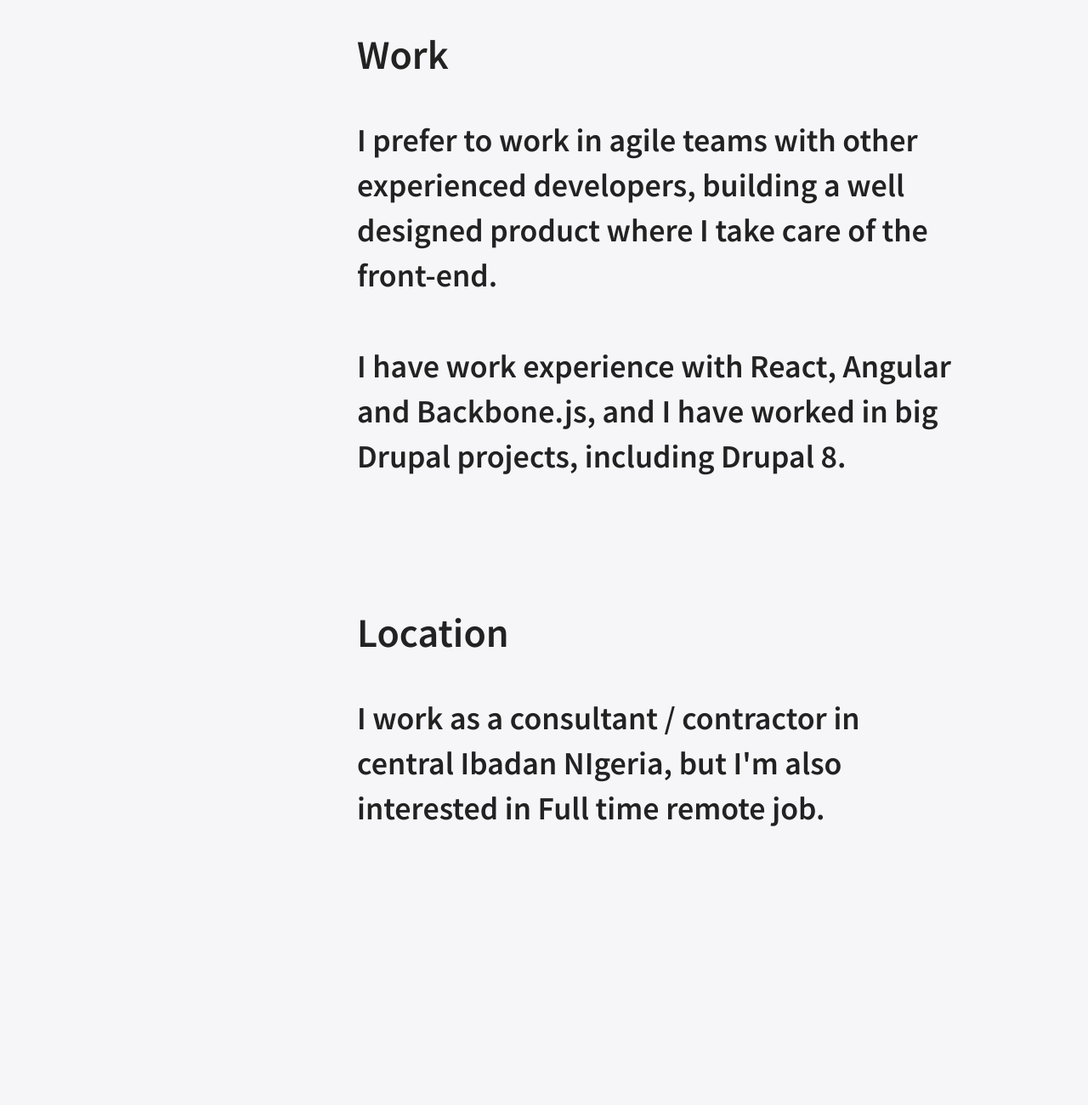
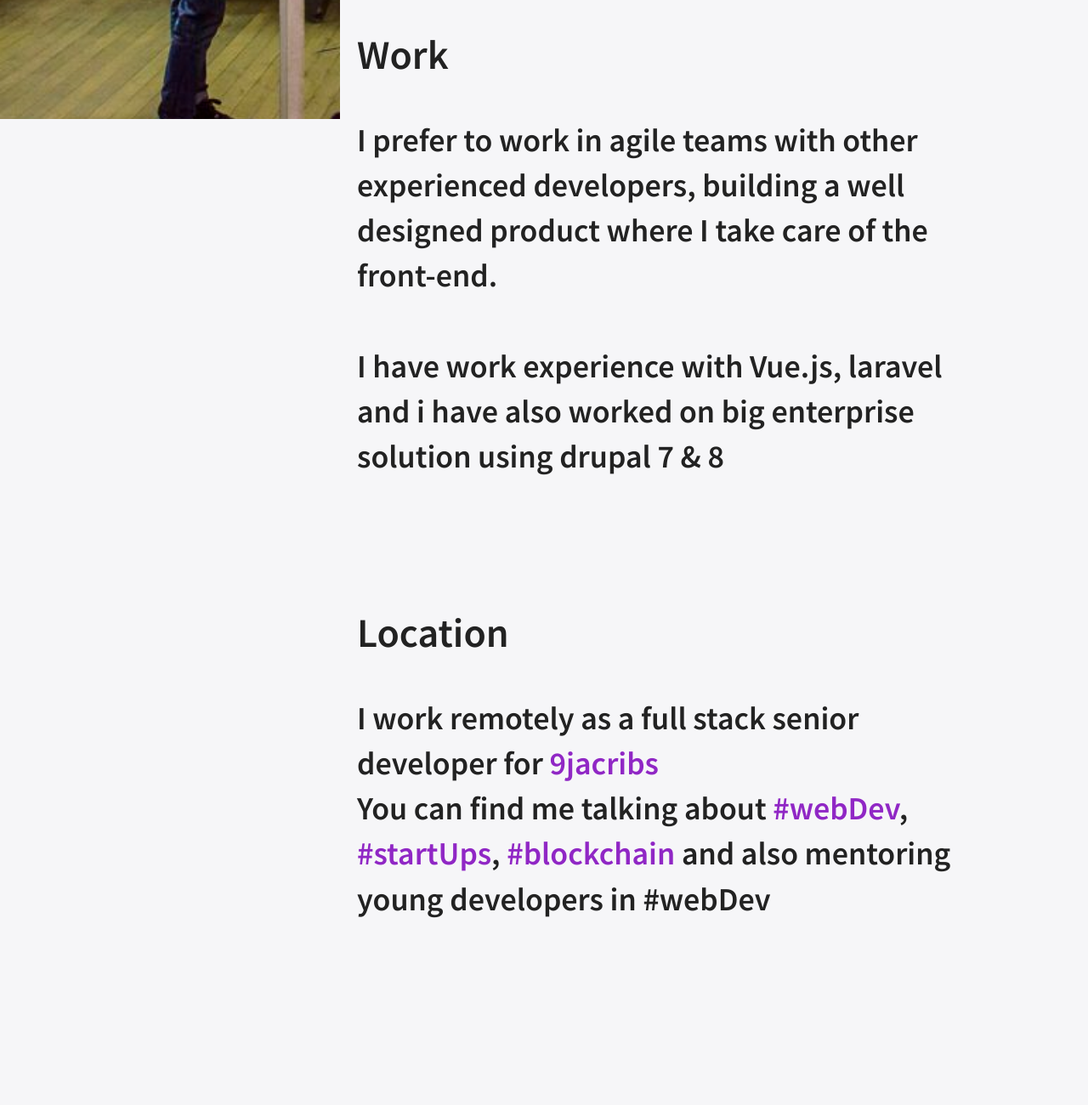
Before and after one commit to dapseen/gh-pages, a plain HTML site: page index.html in a window 1280 px wide. Shown: the part 760-2060 px from the top of the page at 85% size. Drawn offline with nearby package versions, Linux system fonts and the light colour scheme.

Commit message:
bg picture changed

```diff
--- a/css/main.css
+++ b/css/main.css
@@ -12,6 +12,10 @@ html {
     color: #222;
     font-size: 1em;
     line-height: 1.4;
+}
+a, a:hover, a:visited{
+    text-decoration:none;
+    color:#9027c5
 }
 
 /*
@@ -112,9 +116,8 @@ body{
     max-width: 400px;
     width: 40%;
     height: 100vh;
-    background-image:url(img/dapo.png);
-    background-size:contain;
-//background-color: #fff;
+    background-image:url('/gh-pages/img/dapo.png');
+    background-size:cover;
 
 
 }
@@ -249,6 +252,15 @@ body{
     100% { opacity:1; }
 }
 
+.underline{
+    text-decoration:none;
+    color:#9027c5
+}
+
+span.underline:hover{
+    border-bottom:4px solid #404040;
+    cursor:pointer;
+}
 
 /* ==========================================================================
    Helper classes
--- a/index.html
+++ b/index.html
@@ -66,8 +66,7 @@
                 <br>
                 <br>
 
-                I have work experience with React, Angular and Backbone.js, and I have
-                worked in big Drupal projects, including Drupal 8.
+                I have work experience with Vue.js, laravel and i have also worked on big enterprise solution using drupal 7 & 8
             </h3>
         </section>
 
@@ -75,7 +74,10 @@
                 <h2>Location</h2>
 
                 <h3>
-                    I work as a consultant / contractor in central Ibadan NIgeria, but I'm also interested in Full time remote job.
+                    I work remotely as a full stack senior developer for <span class="underline"><a href="https://9jacribs.com" >9jacribs</a></span>
+                    <br>
+                    You can find me talking about <span class="underline">#webDev</span>, <span class="underline">#startUps</span>,
+                    <span class="underline">#blockchain</span> and also mentoring young developers in #webDev
                 </h3>
             </section>
 
```
